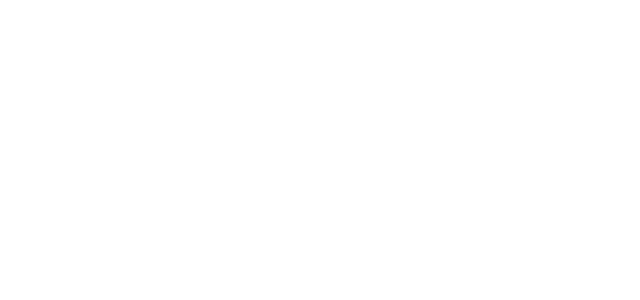
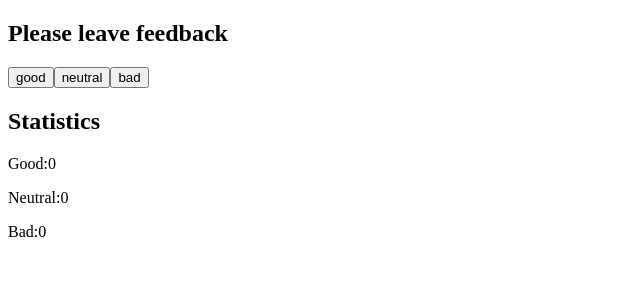
Before and after one commit to Liliia-Pedorych/goit-react-hw-02-feedback, a React (Create React App) app: page / in a window 1280 px wide. Shown: the top 300 px of the page, without its empty margins (0-640 px from the left). Built offline with nearby package versions, Linux system fonts and the light colour scheme.

Commit message:
Додає основний інтерфейс

```diff
--- a/src/Components/App.js
+++ b/src/Components/App.js
@@ -1,21 +1,30 @@
-import React from 'react';
+import React, { Component } from 'react';
 import Container from './Container/Container';
+import Feedback from './Feedback/Feedback';
 
-const App = () => {
-  return (
-    <Container>
-      {/* //     <Profile */}
-      {/* //       name={user.name}
-  //       tag={user.tag}
-  //       location={user.location}
-  //       avatar={user.avatar}
-  //       stats={user.stats}
-  //     />
-  //     <Statistics title="Upload stats" stats={statisticalData} />
-  //     <FriendList friends={friends} />
-  //     <TransactionHistory items={transactions} /> */}
-    </Container>
-  );
-};
+class App extends Component {
+  state = {
+    good: 0,
+    neutral: 0,
+    bad: 0,
+  };
+
+  render() {
+    return (
+      <Container>
+        <div>
+          <h2>Please leave feedback</h2>
+          {Object.keys(this.state).map(item => (
+            <Feedback key={item} status={item} />
+          ))}
+          <h2>Statistics</h2>
+          <p>Good:{this.state.good}</p>
+          <p>Neutral:{this.state.neutral}</p>
+          <p>Bad:{this.state.bad}</p>
+        </div>
+      </Container>
+    );
+  }
+}
 
 export default App;
--- /dev/null
+++ b/src/Components/Feedback/Feedback.js
@@ -0,0 +1,8 @@
+import React from 'react';
+// // import './Feedback.css';
+
+const Feedback = ({ status }) => {
+  return <button type="button">{status}</button>;
+};
+
+export default Feedback;
```
Also changed, not shown: src/Components/Feedback/Feedback.css (added).
